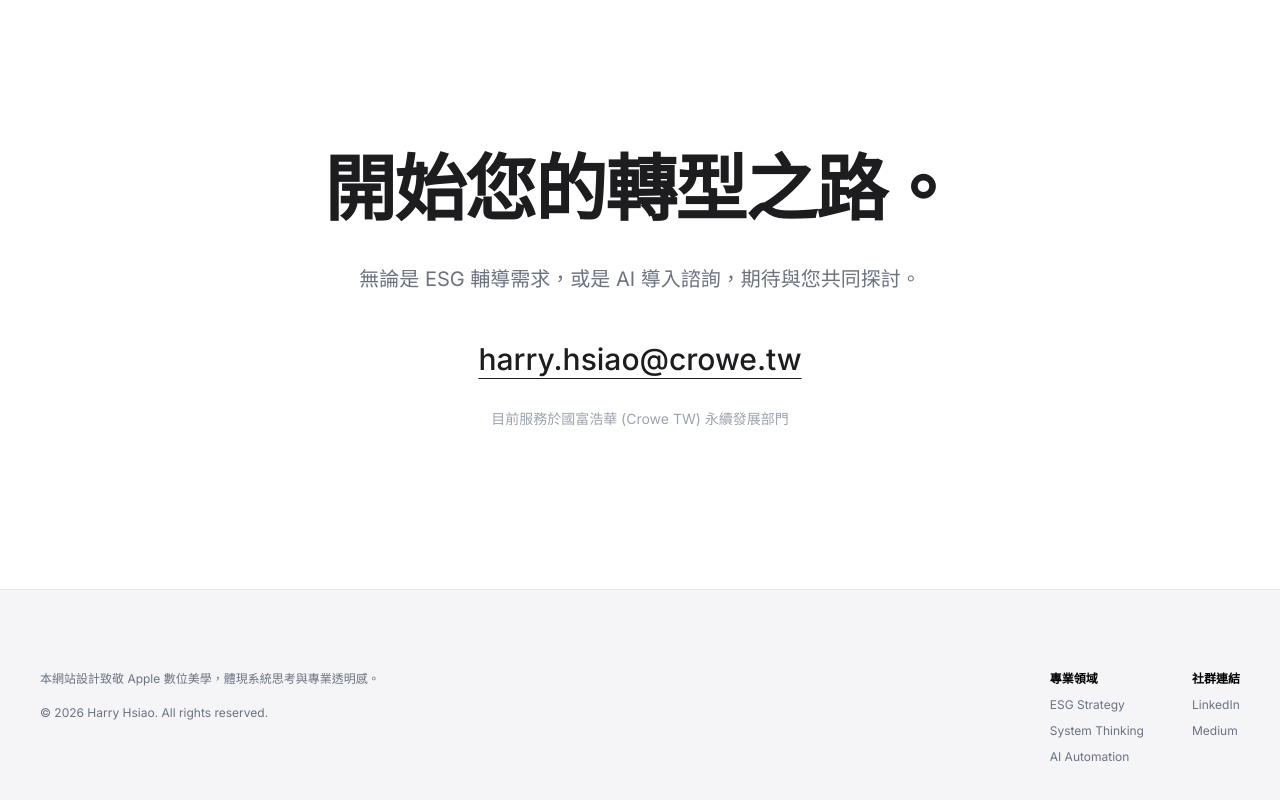
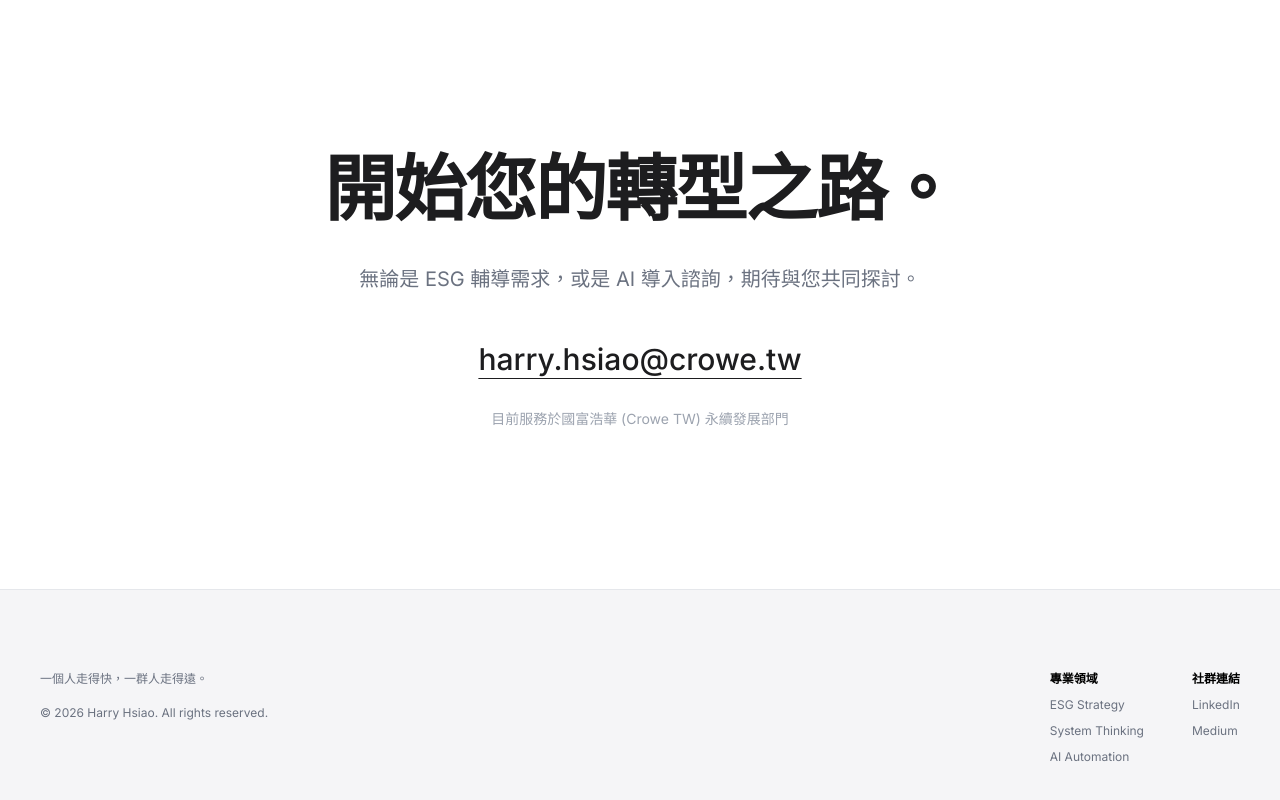
Before and after one commit to Harry178133/Harry-Hsiao-site, a plain HTML site: page index.html in a window 1280 px wide. Shown: the part 2935-3735 px from the top of the page. Drawn offline with nearby package versions, Linux system fonts and the light colour scheme.

Commit message:
修改網站最下方的文字描述
一個人走得快，一群人走得遠。

```diff
--- a/index.html
+++ b/index.html
@@ -261,7 +261,7 @@
         <div class="max-w-[1200px] mx-auto">
             <div class="flex flex-col md:flex-row justify-between items-start gap-12 text-[12px] text-gray-500">
                 <div class="max-w-sm">
-                    <p class="mb-4">本網站設計致敬 Apple 數位美學，體現系統思考與專業透明感。</p>
+                    <p class="mb-4">一個人走得快，一群人走得遠。</p>
                     <p>© 2026 Harry Hsiao. All rights reserved.</p>
                 </div>
                 <div class="flex space-x-12">
```
